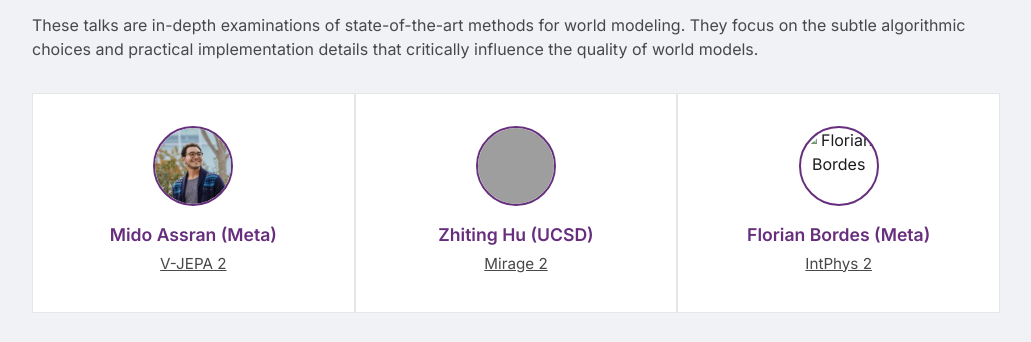
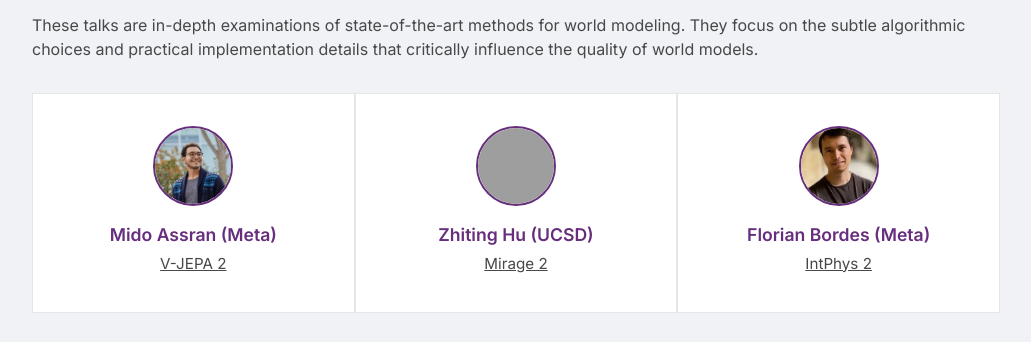
Before and after one commit to world-model-mila/world-model-mila.github.io, a website built with Vite: page index.html in a window 1280 px wide. Shown: the part 3223-3565 px from the top of the page, without its empty margins (124-1155 px from the left). Built offline with nearby package versions, Linux system fonts and the light colour scheme; grey boxes are pictures that could not be loaded; files whose address does not match are found by name.

Commit message:
Update index.html

```diff
--- a/index.html
+++ b/index.html
@@ -243,7 +243,7 @@
           </div>
 
           <div class="organizer-card">
-            <img src="./public/florian.png" alt="Florian Bordes" class="organizer-photo">
+            <img src="./public/florian.jpeg" alt="Florian Bordes" class="organizer-photo">
             <div class="organizer-info">
               <div class="organizer-name"><a href="https://scholar.google.com/citations?user=OADfWhUAAAAJ&hl" target="_blank">Florian Bordes (Meta)</a></div>
               <div class="organizer-org"><a href="https://arxiv.org/pdf/2506.09849" target="_blank">IntPhys 2</a></div>
```
